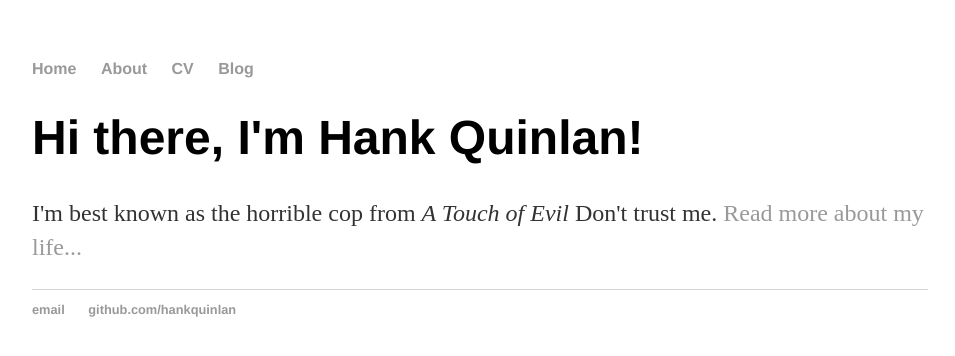
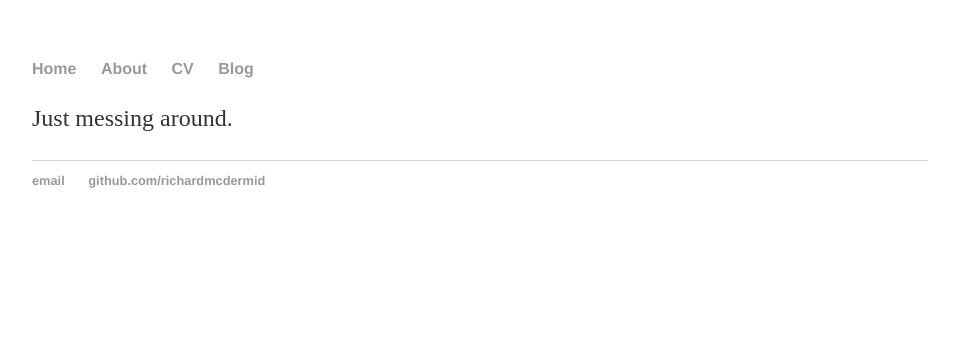
Before and after one commit to richardmcdermid/richardmcdermid.github.io, a plain HTML site: page index.html in a window 1280 px wide. Shown: the whole page, without its empty margins (160-1115 px from the left). Drawn offline with Linux system fonts and the light colour scheme.

Commit message:
Update index.html
Updating names. Just messing around

```diff
--- a/index.html
+++ b/index.html
@@ -1,7 +1,7 @@
 <!DOCTYPE html>
 <html>
 	<head>
-		<title>Hank Quinlan, Horrible Cop</title>
+		<title>Richard McDermid</title>
 		<!-- link to main stylesheet -->
 		<link rel="stylesheet" type="text/css" href="/css/main.css">
 	</head>
@@ -16,14 +16,13 @@
 		</nav>
 		<div class="container">
     		<div class="blurb">
-        		<h1>Hi there, I'm Hank Quinlan!</h1>
-				<p>I'm best known as the horrible cop from <em>A Touch of Evil</em> Don't trust me. <a href="/about">Read more about my life...</a></p>
+				<p>Just messing around.</p>
     		</div><!-- /.blurb -->
 		</div><!-- /.container -->
 		<footer>
     		<ul>
-        		<li><a href="mailto:hankquinlanhub@gmail.com">email</a></li>
-        		<li><a href="https://github.com/hankquinlan">github.com/hankquinlan</a></li>
+        		<li><a href="mailto:richard.mcdermid@gmail.com">email</a></li>
+        		<li><a href="https://github.com/richardmcdermid">github.com/richardmcdermid</a></li>
 			</ul>
 		</footer>
 	</body>
```
